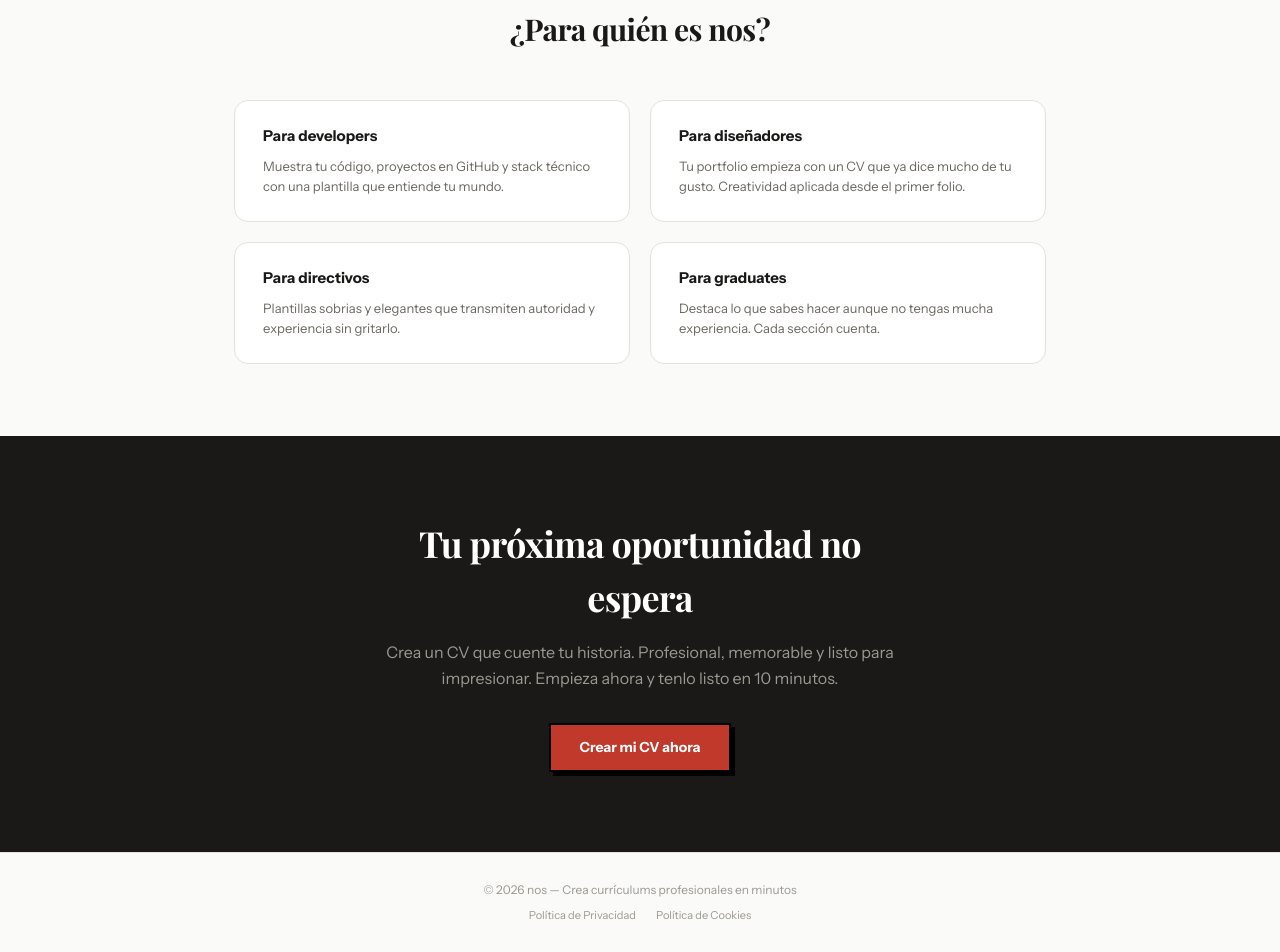
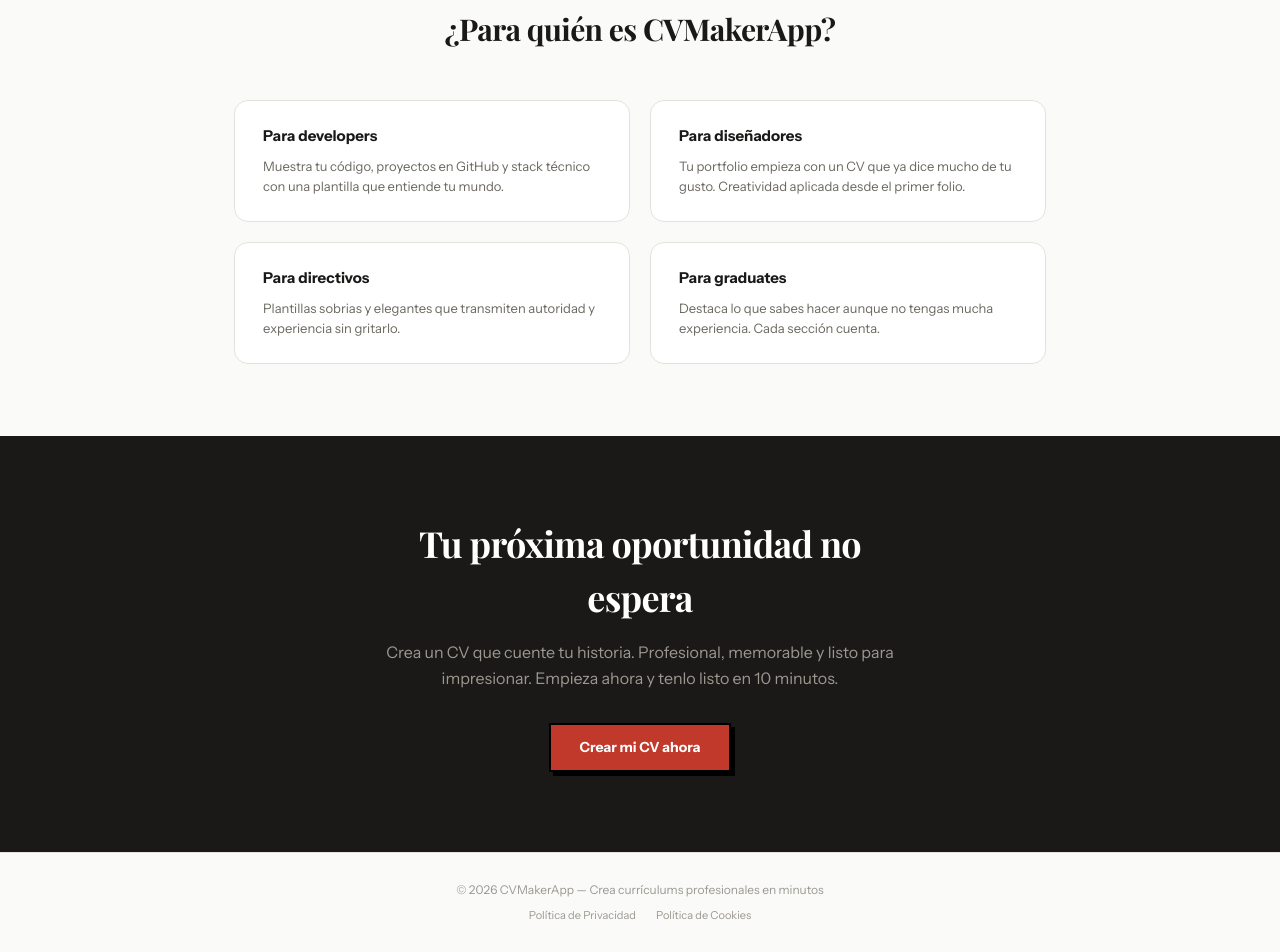
Before and after one commit to TirsoCode/cvmakerapp, a Next.js app: page / in a window 1280 px wide. Shown: the part 2301-3253 px from the top of the page. Built offline with nearby package versions, Linux system fonts and the light colour scheme.

Commit message:
fix: eliminar todo rastro de 'nos'

```diff
--- a/app/page.tsx
+++ b/app/page.tsx
@@ -125,7 +125,7 @@ export default function Home() {
         <div style={{ display: "flex", justifyContent: "center", alignItems: "center" }}>
           <Image
             src="/foto.webp"
-            alt="nos preview"
+            alt="CVMakerApp preview"
             width={1600}
             height={831}
             priority
@@ -306,7 +306,7 @@ export default function Home() {
       <section style={{ maxWidth: 860, margin: "0 auto", padding: "72px 24px" }}>
         <div style={{ textAlign: "center", marginBottom: 48 }}>
           <h2 style={{ fontSize: 30, fontWeight: 700, letterSpacing: "-0.02em", margin: "0 0 10px", color: "#1A1918", fontFamily: "var(--font-playfair), serif" }}>
-            ¿Para quién es nos?
+            ¿Para quién es CVMakerApp?
           </h2>
         </div>
         <div style={{ display: "grid", gridTemplateColumns: "repeat(auto-fit, minmax(280px, 1fr))", gap: 20 }}>
@@ -358,7 +358,7 @@ export default function Home() {
       {/* Footer */}
       <footer style={{ borderTop: "1px solid #E4E2DC", padding: "28px 24px", textAlign: "center" }}>
         <p style={{ fontSize: 12, color: "#9C9890", margin: "0 0 8px", fontFamily: "var(--font-instrument), sans-serif" }}>
-          © {new Date().getFullYear()} nos — Crea currículums profesionales en minutos
+          © {new Date().getFullYear()} CVMakerApp — Crea currículums profesionales en minutos
         </p>
         <div style={{ display: "flex", justifyContent: "center", gap: 20 }}>
           <Link href="/politica-privacidad" style={{ fontSize: 11, color: "#9C9890", fontFamily: "var(--font-instrument), sans-serif", textDecoration: "none" }}>
```
